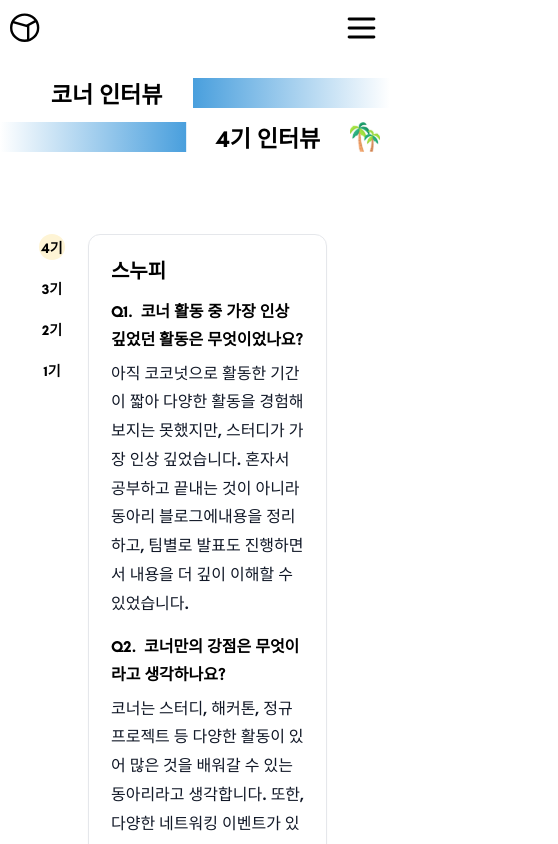
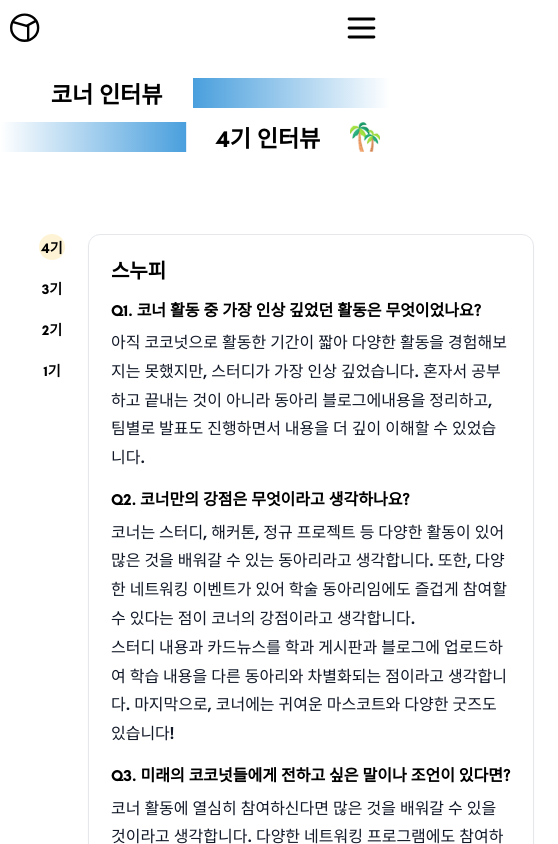
Before and after one commit to DS-Corner-Page/cornerpage_front, a React (Create React App) app: page /interview in a window 390 px wide. Shown: the top 844 px of the page, 558 px wide, since content can reach past the window. Built offline with nearby package versions, Linux system fonts and the light colour scheme.

Commit message:
Fix : Interview 반응형 수정

```diff
--- a/src/components/interview/projectDisplay/ProjectDisplay.js
+++ b/src/components/interview/projectDisplay/ProjectDisplay.js
@@ -5,9 +5,7 @@ export default function ProjectDisplay({ selectedBatch, interviewData }) {
 
   return (
     <P.ProjectDisplayContainer>
-      {list.length === 0 && (
-        <P.Empty>인터뷰가 없습니다.</P.Empty>
-      )}
+      {list.length === 0 && <P.Empty>인터뷰가 없습니다.</P.Empty>}
 
       <P.Grid>
         {list.map((item, idx) => {
@@ -21,7 +19,10 @@ export default function ProjectDisplay({ selectedBatch, interviewData }) {
               <P.Name>{item.name}</P.Name>
               {paragraphs.map((p, i) =>
                 /^Q\d+\./.test(p) ? (
-                  <P.Question key={i}>{p}</P.Question>
+                  // 전체 문장은 title로 툴팁 제공, 모바일은 한 줄 + … 처리
+                  <P.Question key={i} title={p}>
+                    {p}
+                  </P.Question>
                 ) : (
                   <P.Answer key={i}>{p}</P.Answer>
                 )
--- a/src/components/interview/projectDisplay/ProjectDisplay.style.js
+++ b/src/components/interview/projectDisplay/ProjectDisplay.style.js
@@ -31,6 +31,14 @@ export const Question = styled.p`
   font-weight: 700;
   white-space: pre-wrap;
   line-height: 1.75;
+
+  @media (max-width: 768px) {
+    white-space: nowrap;
+    overflow: hidden;
+    text-overflow: ellipsis;
+    word-break: keep-all;
+    line-height: 1.6;
+  }
 `;
 
 export const Answer = styled.p`
```
